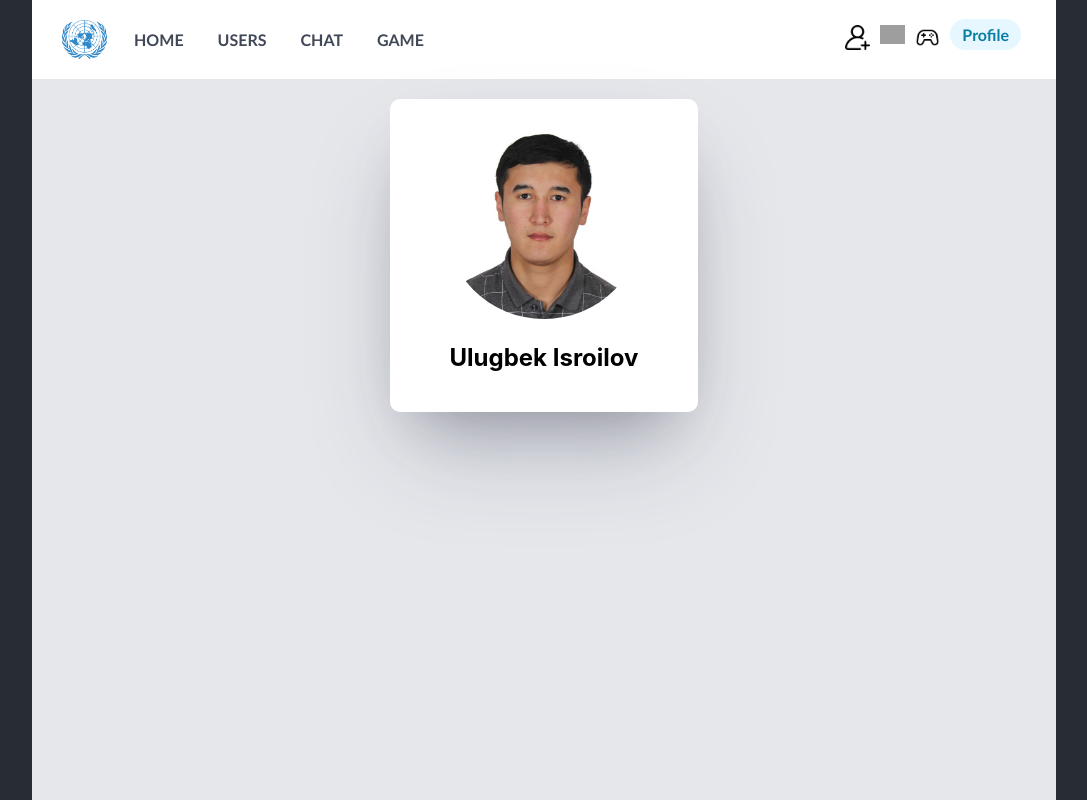
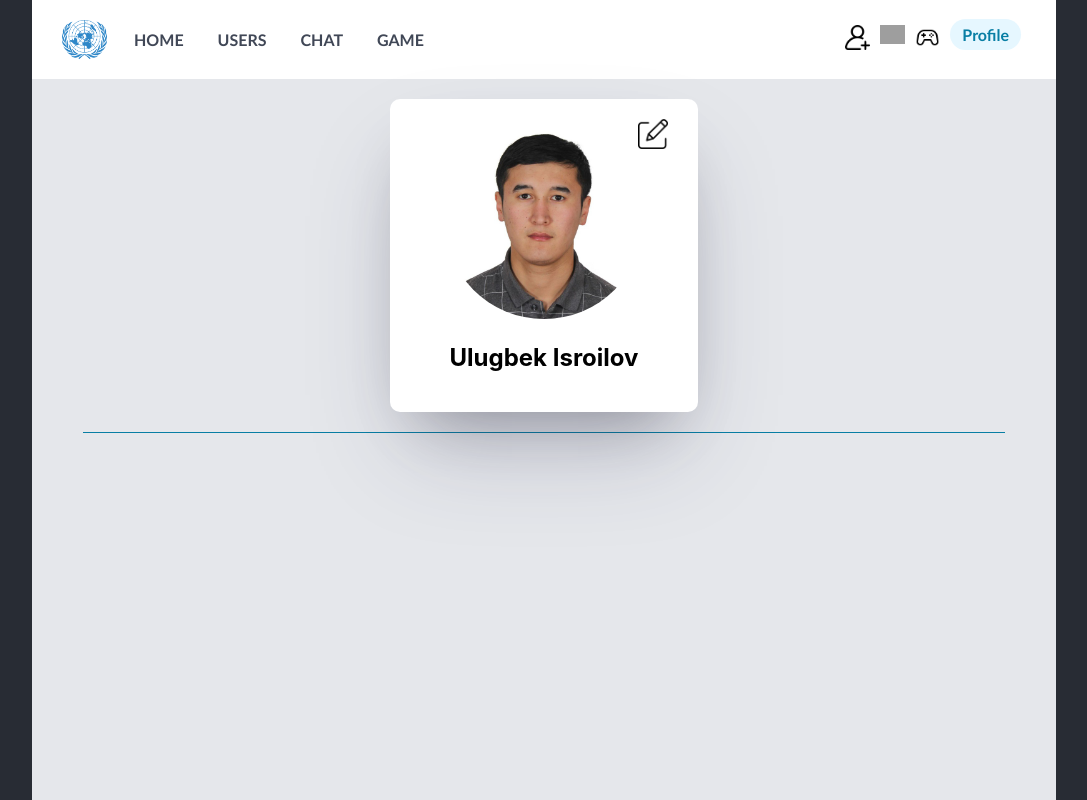
Before and after one commit to ulugbek989898/ft_transcendance, a React (Create React App) app: page /profile in a window 1280 px wide. Shown: the whole page, without its empty margins (96-1183 px from the left). Built offline with nearby package versions, Linux system fonts and the light colour scheme; no server answers; grey boxes are pictures that could not be loaded.

Commit message:
profileinfo in process

```diff
--- /dev/null
+++ b/src/components/HorizontalLine.tsx
@@ -0,0 +1,7 @@
+import "../styles/HorizontalLine.style.css"
+
+export default function HorizontalLine() {
+	return (
+		<div className="horizontal-line"></div>
+	)
+}
--- a/src/components/PersonalInfo.tsx
+++ b/src/components/PersonalInfo.tsx
@@ -1,4 +1,5 @@
 import profilePicture from "../images/profile.jpg"
+import editIcon from "../images/edit.png"
 import "../styles/PersonalInfo.style.css"
 
 export default function PersonalInfo() {
@@ -7,7 +8,9 @@ export default function PersonalInfo() {
 			<div className="personal-info-box">
 				<img src={profilePicture} alt="Profile" className="personal-img" />
 				<h2>Ulugbek Isroilov</h2>
-				{/* <button >Edit</button> */}
+				<span className="edit-icon">
+					<img src={editIcon} alt="editIcon" />
+				</span>
 			</div>
 		</div>
 	)
--- a/src/pages/ProfilePage.tsx
+++ b/src/pages/ProfilePage.tsx
@@ -1,5 +1,6 @@
 import Container from "../components/Container";
 import Header from "../components/Header";
+import HorizontalLine from "../components/HorizontalLine";
 import PersonalInfo from "../components/PersonalInfo";
 
 export default function ProfilePage() {
@@ -8,6 +9,7 @@ export default function ProfilePage() {
 			<>
 				<Header />
 				<PersonalInfo />
+				<HorizontalLine />
 			</>
 		</Container>
 	)
--- /dev/null
+++ b/src/styles/HorizontalLine.style.css
@@ -0,0 +1,8 @@
+.horizontal-line {
+	border: none;
+	height: 1px;
+	background-color: #087ea4;
+	margin: 10px 0;
+	width: 90%;
+	margin: auto;
+  }
--- a/src/styles/PersonalInfo.style.css
+++ b/src/styles/PersonalInfo.style.css
@@ -1,6 +1,7 @@
 .personal-info {
 	margin: auto;
 	text-align: center;
+	margin-bottom: 20px;
 }
 
 .personal-info-box {
@@ -11,6 +12,7 @@
 	box-shadow: rgba(50, 50, 93, 0.25) 0px 50px 100px -20px, rgba(0, 0, 0, 0.3) 0px 30px 60px -30px;
 	border-radius: 10px;
 	padding: 20px 0;
+	position: relative;
 }
 .personal-img{
 	width: 200px;
@@ -18,3 +20,10 @@
 	border-radius: 50%;
 
 }
+
+.edit-icon > img {
+	width: 30px;
+	position: absolute;
+	top: 20px;
+	right: 30px;
+}
```
Also changed, not shown: src/images/edit.png (added).
